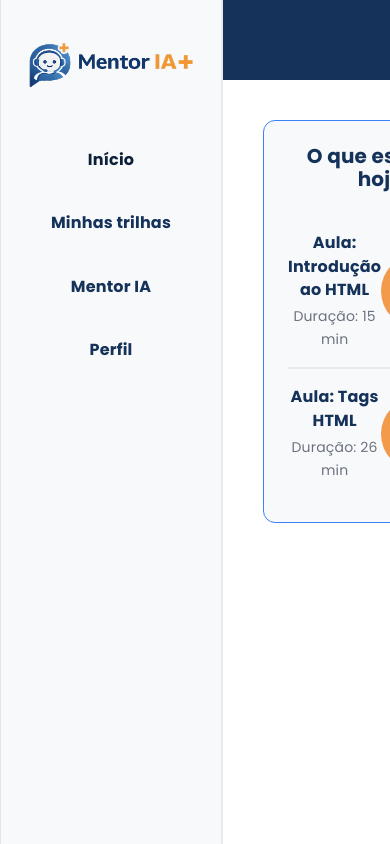
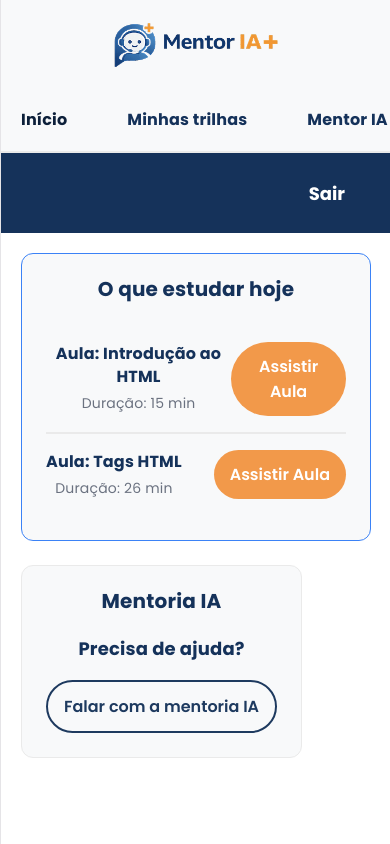
Before and after one commit to gucardosu/login-sa, a React (Vite) app in the folder frontend/: page /home in a window 390 px wide. Built offline with nearby package versions, Linux system fonts and the light colour scheme; sample sign-in values are in the browser's storage.

Commit message:
feat: animação de carregamento ao logar e delete dos alerts

```diff
--- a/frontend/src/components/Button/Button.css
+++ b/frontend/src/components/Button/Button.css
@@ -38,3 +38,24 @@
   border: none;
   cursor: not-allowed;
 }
+
+.spinner {
+  width: 20px;
+  height: 20px;
+  border: 3px solid rgba(255, 255, 255, 0.3);
+  border-radius: 50%;
+  border-top-color: #fff;
+  animation: spin 1s ease-in-out infinite;
+  margin: 0 auto;
+}
+
+.btn-secondary .spinner {
+  border: 3px solid rgba(21, 50, 90, 0.2);
+  border-top-color: #15325A;
+}
+
+@keyframes spin {
+  to {
+    transform: rotate(360deg);
+  }
+}
--- a/frontend/src/components/Button/Button.jsx
+++ b/frontend/src/components/Button/Button.jsx
@@ -17,7 +17,7 @@ export default function Button({
       disabled={estaDesabilitado}
       className={`btn btn-${variant}`}
     >
-      {isLoading ? "Carregando..." : children}
+      {isLoading ? <div className="spinner"></div> : children}
     </button>
   );
 }
--- a/frontend/src/pages/Home/Home.css
+++ b/frontend/src/pages/Home/Home.css
@@ -54,3 +54,39 @@
   color: #6B7280;
   font-size: 14px;
 }
+
+@media (max-width: 768px) {
+  .home-layout {
+    flex-direction: column;
+  }
+
+  .sidebar-container {
+    width: 100%;
+    height: auto;
+    border-right: none;
+    border-bottom: 2px solid #EAEAEA;
+  }
+
+  .sidebar-logo {
+    padding: 20px;
+  }
+
+  .sidebar-menu {
+    flex-direction: row;
+    overflow-x: auto;
+    padding-bottom: 10px;
+    white-space: nowrap;
+  }
+
+  .sidebar-menu li {
+    padding: 10px 20px;
+  }
+
+  .dashboard-grid {
+    flex-direction: column;
+  }
+
+  .home-content {
+    padding: 20px;
+  }
+}
--- a/frontend/src/pages/Login/Login.css
+++ b/frontend/src/pages/Login/Login.css
@@ -31,3 +31,14 @@
   margin: 0 auto 24px auto;
   display: block;
 }
+
+.mensagem-erro {
+  color: #DC2626;
+  background-color: #FEE2E2;
+  padding: 10px;
+  border-radius: 8px;
+  font-size: 14px;
+  text-align: center;
+  font-weight: bold;
+  margin-bottom: 16px;
+}
--- a/frontend/src/pages/Login/Login.jsx
+++ b/frontend/src/pages/Login/Login.jsx
@@ -9,6 +9,7 @@ export default function Login() {
   const [email, setEmail] = useState("");
   const [senha, setSenha] = useState("");
   const [isLoading, setIsLoading] = useState(false);
+  const [erroApi, setErroApi] = useState("");
 
   const navigate = useNavigate();
 
@@ -17,6 +18,7 @@ export default function Login() {
   const handleLogin = async (e) => {
     e.preventDefault();
     setIsLoading(true);
+    setErroApi("");
 
     const payload = { email, senha };
 
@@ -30,18 +32,18 @@ export default function Login() {
       const dados = await resposta.json();
 
       if (resposta.ok) {
-        alert("Login efetuado com sucesso!");
-        console.log("Token ou dados recebidos:", dados);
+        localStorage.setItem("tokenMentorIA", "usuario_autenticado");
 
-        localStorage.setItem("tokenMentorIA", "usuario_autenticado");
+        await new Promise((resolve) => setTimeout(resolve, 1500));
 
         navigate("/home");
       } else {
-        alert(`Erro: ${dados.message || "Acesso negado"}`);
+        setErroApi(`Erro: ${dados.message || "E-mail ou senha incorretos."}`);
       }
+
     } catch (erro) {
       console.error("Erro na conexão:", erro);
-      alert("Servidor offline. Verifique se o Node está rodando.");
+      setErroApi("Servidor offline. Verifique se o Node está rodando.");
     } finally {
       setIsLoading(false);
     }
@@ -54,6 +56,8 @@ export default function Login() {
         <h2 className="login-title">
           Faça seu login para entrar na plataforma
         </h2>
+
+        {erroApi && <div className="mensagem-erro">{erroApi}</div>}
 
         <form onSubmit={handleLogin}>
           <Input
--- a/frontend/src/pages/Register/Register.jsx
+++ b/frontend/src/pages/Register/Register.jsx
@@ -13,15 +13,17 @@ export default function Cadastro() {
 
   const [erroSenha, setErroSenha] = useState(false);
   const [isLoading, setIsLoading] = useState(false);
+  const [erroApi, setErroApi] = useState("");
 
   const navigate = useNavigate();
 
   const handleCadastro = async (e) => {
     e.preventDefault();
+    setErroApi("");
 
     if (senha !== confirmaSenha) {
       setErroSenha(true);
-      alert("As senhas não coincidem!");
+      setErroApi("As senhas não coincidem!");
       return;
     }
 
@@ -40,16 +42,13 @@ export default function Cadastro() {
       const dados = await resposta.json();
 
       if (resposta.ok) {
-        alert("Usuário cadastrado com sucesso!");
-        console.log("Resposta da API:", dados);
-
         navigate("/login");
       } else {
-        alert(`Erro ao cadastrar: ${dados.message || "Tente novamente"}`);
+        setErroApi(`Erro ao cadastrar: ${dados.message || "Tente novamente"}`);
       }
     } catch (erro) {
       console.error("Erro na conexão:", erro);
-      alert("Servidor offline. Verifique se o Node está rodando.");
+      setErroApi("Servidor offline. Verifique se o Node está rodando.");
     } finally {
       setIsLoading(false);
     }
@@ -62,6 +61,8 @@ export default function Cadastro() {
         <h2 className="login-title">
           Faça seu cadastro para utilizar a plataforma
         </h2>
+
+        {erroApi && <div className="mensagem-erro">{erroApi}</div>}
 
         <form onSubmit={handleCadastro}>
           <Input
@@ -97,6 +98,7 @@ export default function Cadastro() {
             onChange={(e) => {
               setConfirmaSenha(e.target.value);
               setErroSenha(false);
+              setErroApi("");
             }}
             hasError={erroSenha}
           />
```
